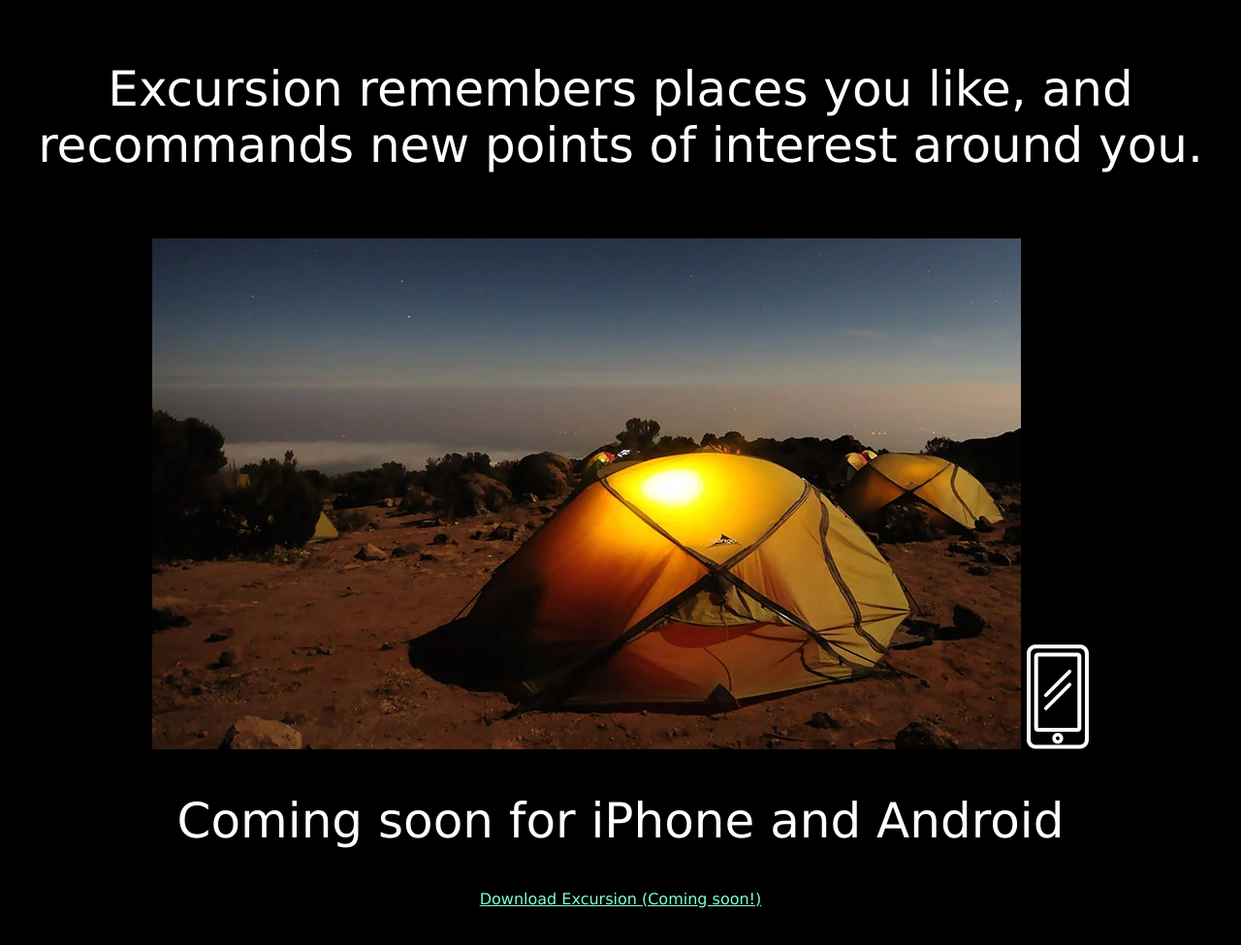
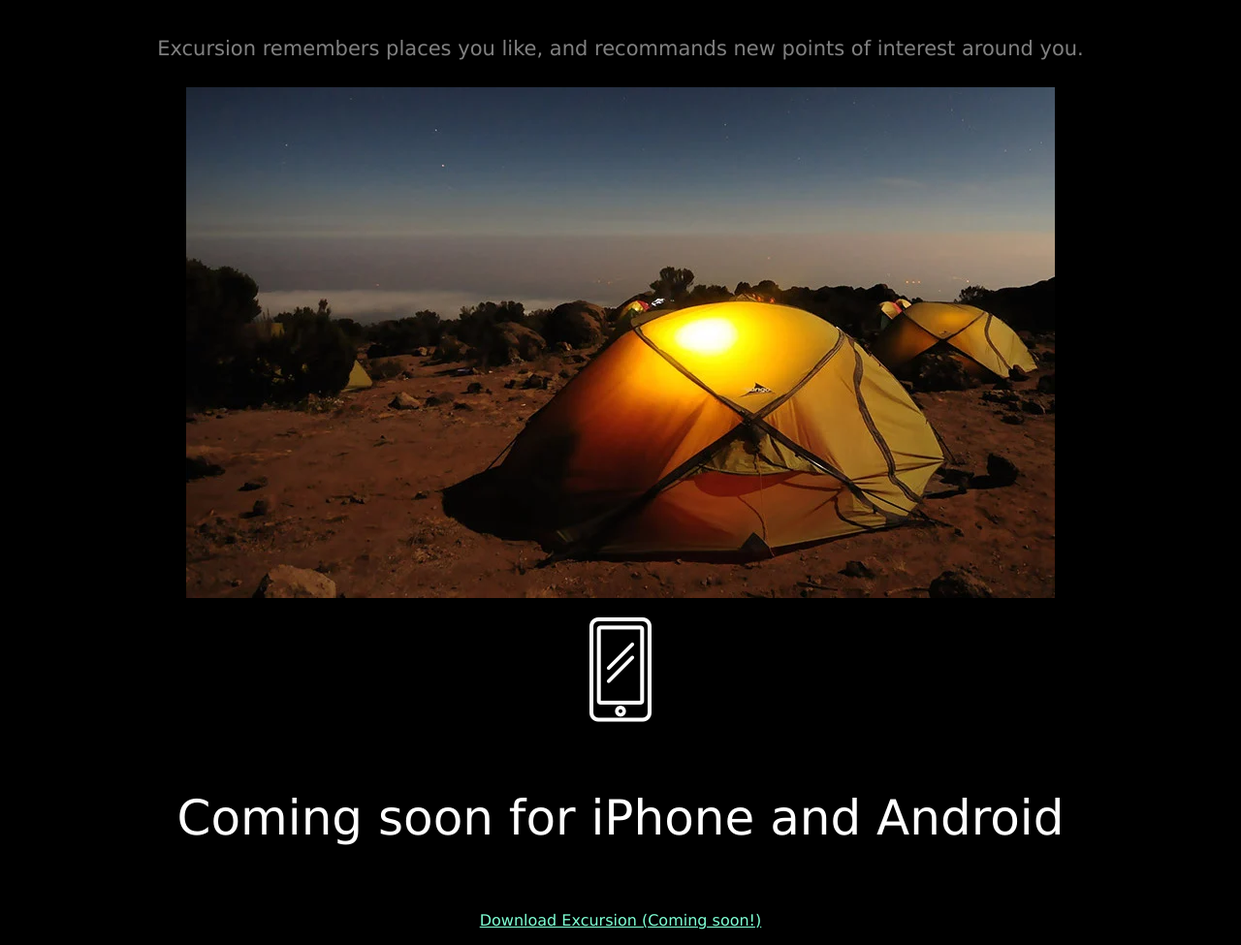
Before and after one commit to rohanrajgujjeri/Excursion, a plain HTML site: page index.html in a window 1280 px wide. Shown: the part 417-1392 px from the top of the page at 97% size. Before the commit the page ends 1370 px from the top, so only its background shows below. Drawn offline with Linux system fonts and the light colour scheme; files whose address does not match are found by name.

Commit message:
added changed last stepl

```diff
--- a/index.html
+++ b/index.html
@@ -10,12 +10,14 @@
 <body>
     <h1 class="header--main">Discover hidden places in the world around you</h1>
     <p><a class="link--cta" href="#">Download Excursion (Coming soon!)</a></p>
-    <video autoplay loop><source src="C:\Users\gujje\excursion\Videos\excursion.mp4" type="video/mp4"></video>
+    <video autoplay loop>
+        <source src="Videos\excursion.mp4" type="video/mp4">
+    </video>
     <h2 class="header--main">Your personal travel guide</h2>
-    <h4 class="header--main">Excursion remembers places you like, and recommands new points of interest around you.</h4>
-    <img src="C:\Users\gujje\excursion\images\camp.jpg" alt="camp">
-    <img src="C:\Users\gujje\excursion\images\phone.png" alt="phone">
-    <h2 class="header--main">Coming soon for iPhone and Android</h2>
+    <h4 class="header--main1">Excursion remembers places you like, and recommands new points of interest around you.</h4>
+    <p><img src="C:\Users\gujje\excursion\images\camp.jpg" alt="camp"></p>
+    <p> <img src="C:\Users\gujje\excursion\images\phone.png" alt="phone"></p>
+    <h4 class="header--main">Coming soon for iPhone and Android</h4>
     <p><a class="link--cta" href="#">Download Excursion (Coming soon!)</a></p>
 </body>
 </html>
--- a/resources/css/style.css
+++ b/resources/css/style.css
@@ -15,3 +15,9 @@
     font-size: 16px;
     color: aquamarine;
 }
+
+.header--main1 {
+    font-weight: normal;
+    font-size: 21px;
+    color: grey;
+    }
```
